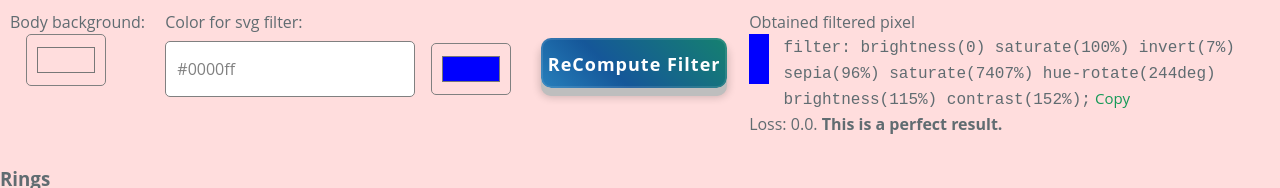
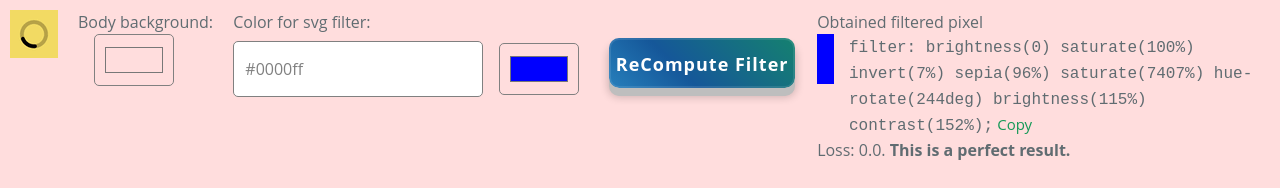
Before and after one commit to 2nil-web/svg-spinners, a plain HTML site: page index.html in a window 1280 px wide. Shown: the top 188 px of the page. Drawn offline with Linux system fonts and the light colour scheme.

Commit message:
Checked in by casal from PC-Denis on Wed May 22 09:49:49 CEST 2024

```diff
--- a/index.html
+++ b/index.html
@@ -11,6 +11,9 @@
   <body onload="compute()">
     <table>
       <tr>
+        <td>
+          <img src="icon-48.png">
+        </td>
         <td> Body&nbsp;background:<div>
             <input type="color" class="colorwheel__input" value="#ffdddd" oninput="chgBG(this.value)">
           </div>
```
Also changed, not shown: icon-48.gif (deleted), 1 other file.
